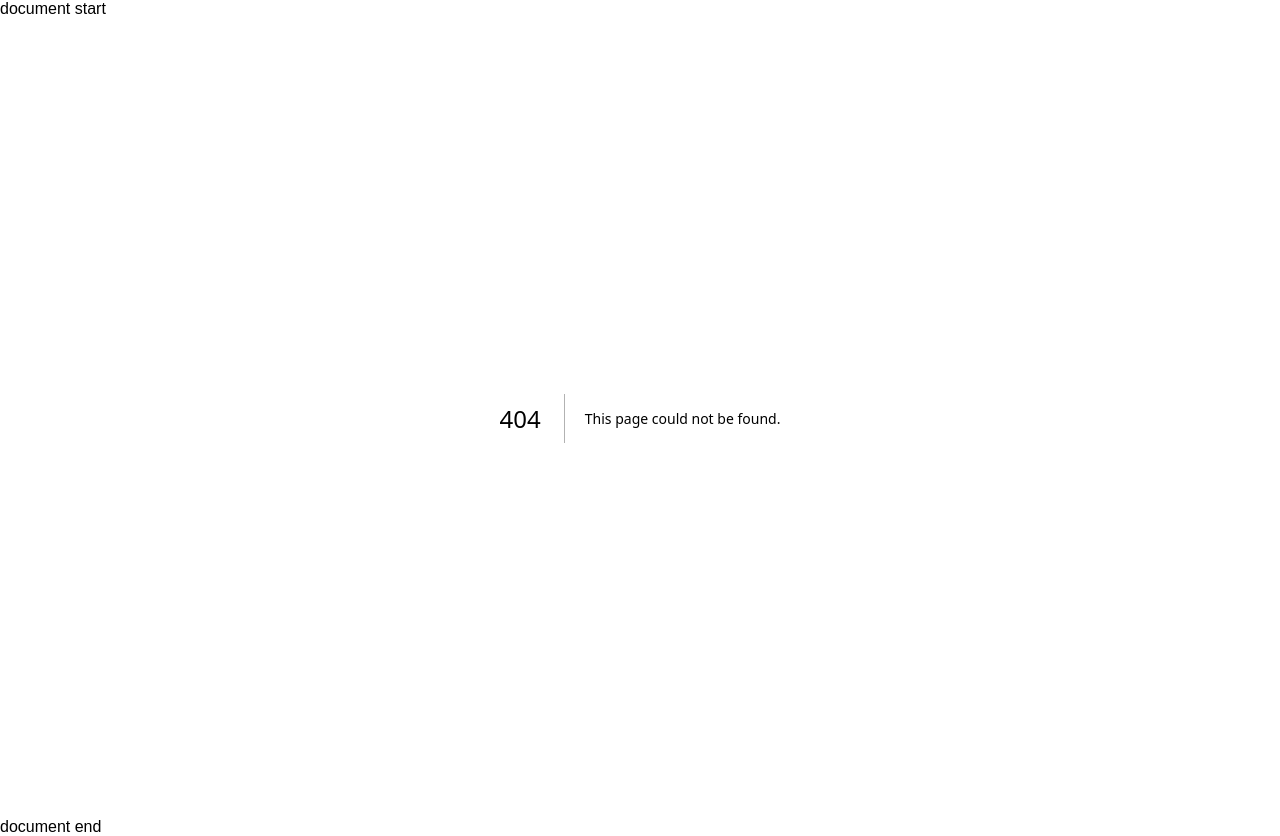
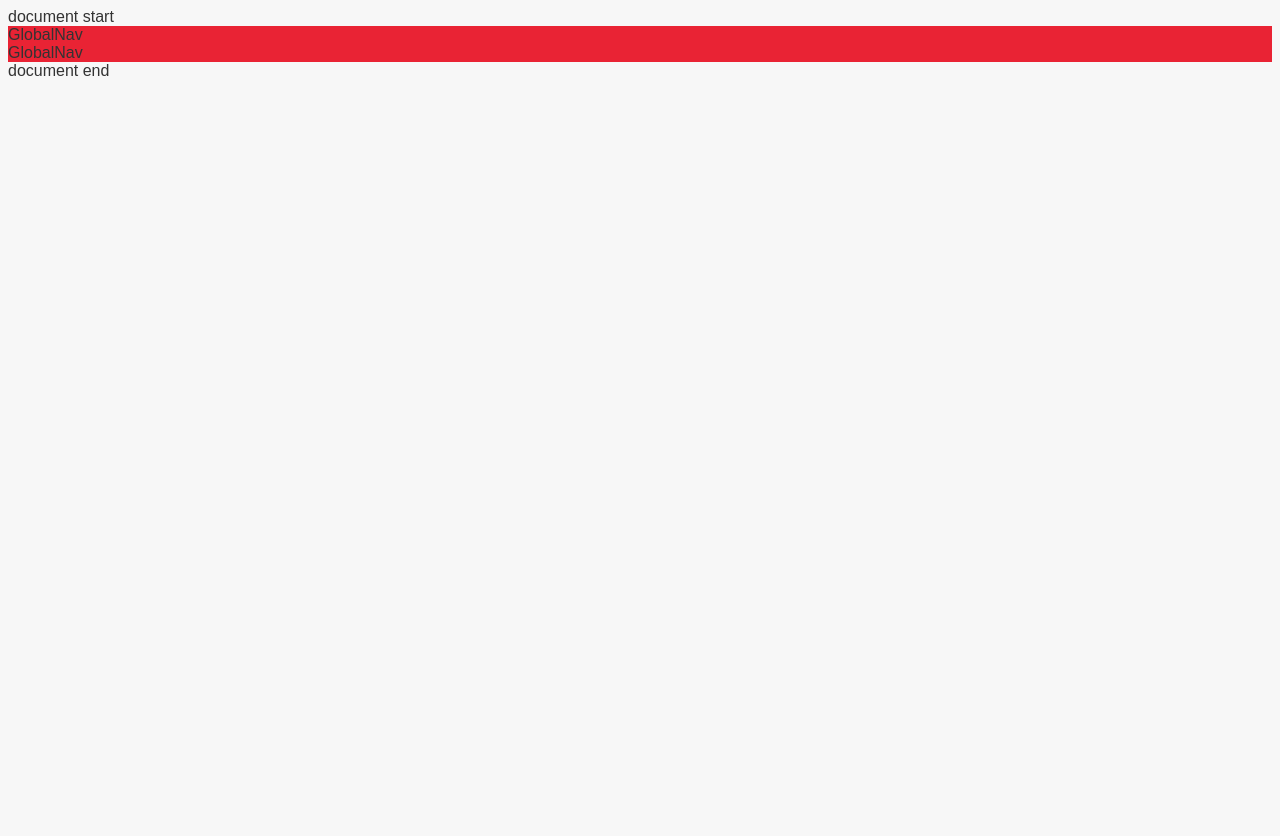
Before and after one commit to hongjunland/next-hotdeal-wiki, a Next.js app: page /components/organisms/GlobalNav/GlobalNav in a window 1280 px wide. Before the commit this address had no page. After the commit the page ends 800 px from the top, so only its background shows below. Built offline with nearby package versions, Linux system fonts and the light colour scheme.

Commit message:
feat: global theme 설정 - theme.ts

```diff
--- a/package.json
+++ b/package.json
@@ -9,6 +9,7 @@
     "lint": "next lint"
   },
   "dependencies": {
+    "@emotion/react": "^11.10.6",
     "@emotion/styled": "^11.10.6",
     "@types/node": "18.15.11",
     "@types/react": "18.0.35",
--- a/pages/_app.tsx
+++ b/pages/_app.tsx
@@ -1,10 +1,18 @@
 import "@/styles/globals.css";
 import type { AppProps } from "next/app";
+import GlobalNav from "./components/organisms/GlobalNav";
+import { Theme, ThemeProvider } from "@emotion/react";
+import theme from '../styles/theme';
 /*
 페이지가 렌더링되기 전에 실행되며, 전역 레이아웃이나 컴포넌트를 정의합니다.
 전역 상태나 로깅 처리 등도 여기에서 처리할 수 있습니다.
 각 페이지별로 정의된 getInitialProps 함수보다 먼저 실행됩니다.
 */
 export default function App({ Component, pageProps }: AppProps) {
-  return <Component {...pageProps} />;
+  return (
+    <ThemeProvider theme={theme}>
+      <GlobalNav theme={theme}/>
+      <Component {...pageProps} />
+    </ThemeProvider>
+  );
 }
--- /dev/null
+++ b/pages/components/organisms/GlobalNav/GlobalNav.tsx
@@ -0,0 +1,14 @@
+import { Theme } from "@emotion/react";
+import styled from "@emotion/styled";
+
+interface Props {
+  theme: Theme;
+}
+
+export default function GlobalNav({theme}: Props) {
+  return <Container theme={theme}>GlobalNav</Container>;
+}
+
+const Container = styled.div<Props>`
+  background-color: ${(props) => props.theme.colors.primary};
+`;
--- /dev/null
+++ b/pages/components/organisms/GlobalNav/index.ts
@@ -0,0 +1,3 @@
+import GlobalNav from "./GlobalNav";
+
+export default GlobalNav;
--- /dev/null
+++ b/pages/types/theme.ts
@@ -0,0 +1,23 @@
+// types/theme.ts
+
+import "@emotion/react";
+
+declare module "@emotion/react" {
+  export interface Theme {
+    colors: {
+      primary: string;
+      secondary: string;
+      accent: string;
+      error: string;
+    };
+    fonts: {
+      heading: string;
+      body: string;
+    };
+    mediaQueries: {
+      small: string;
+      medium: string;
+      large: string;
+    };
+  }
+}
--- /dev/null
+++ b/styles/theme.js
@@ -0,0 +1,19 @@
+const theme = {
+  colors: {
+    primary: "#E92334",
+    secondary: "#212121",
+    accent: "#FFD166",
+    error: "#D62828",
+  },
+  fonts: {
+    heading: "Montserrat, sans-serif",
+    body: "Roboto, sans-serif",
+  },
+  mediaQueries: {
+    small: "@media (max-width: 767px)",
+    medium: "@media (min-width: 768px) and (max-width: 1023px)",
+    large: "@media (min-width: 1024px)",
+  },
+};
+
+export default theme;
--- a/tsconfig.json
+++ b/tsconfig.json
@@ -18,6 +18,6 @@
       "@/*": ["./*"]
     }
   },
-  "include": ["next-env.d.ts", "**/*.ts", "**/*.tsx"],
+  "include": ["next-env.d.ts", "**/*.ts", "**/*.tsx", "styles/theme.ts"],
   "exclude": ["node_modules"]
 }
```
Also changed, not shown: 1 other file (tests, documents, lock files or other folders).
